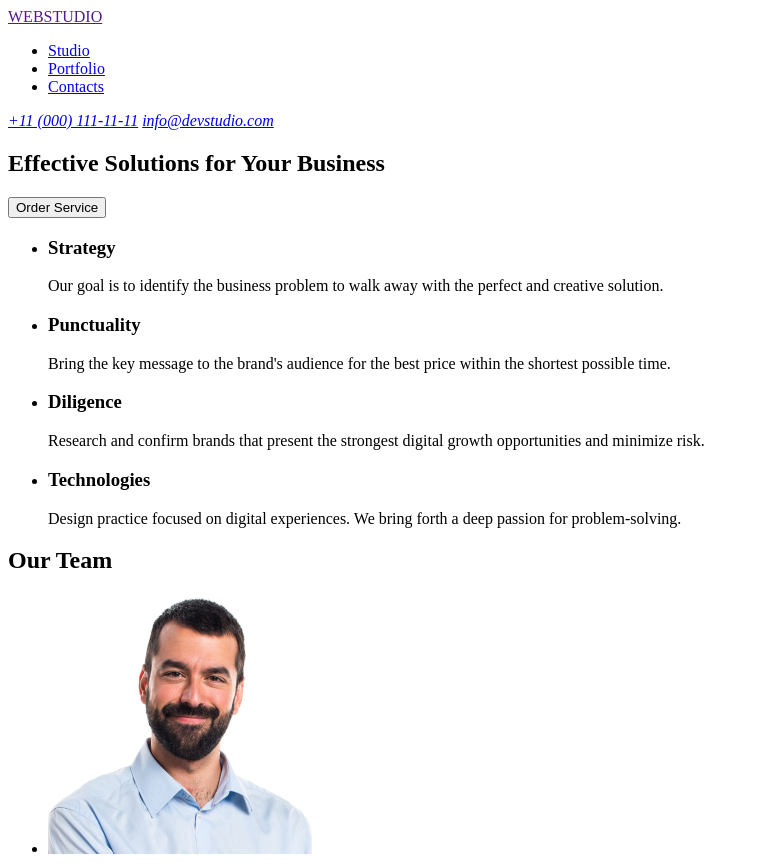
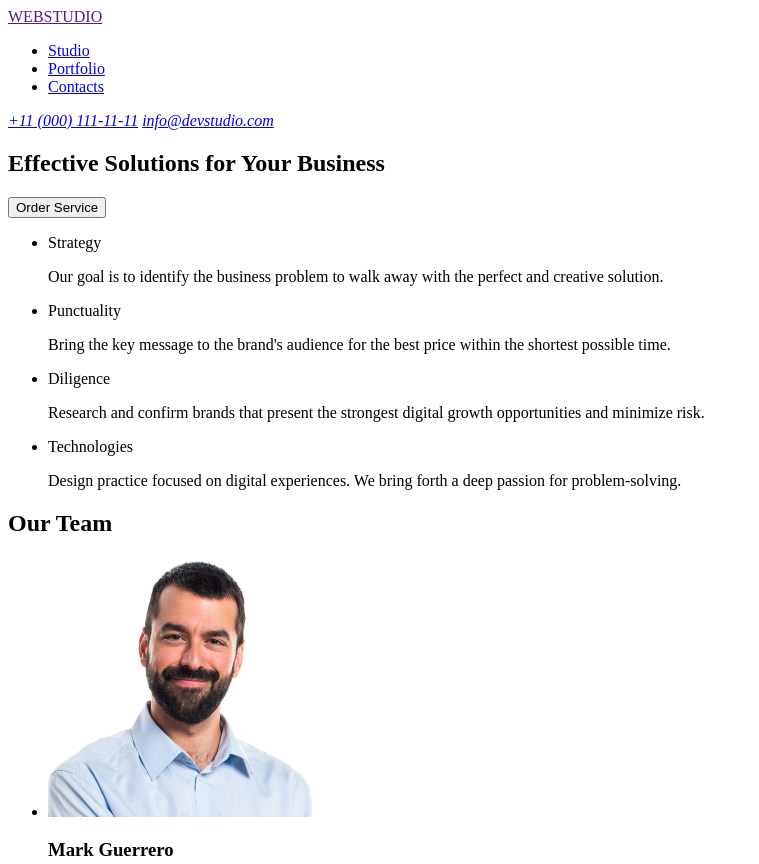
Before and after one commit to sabokk/goit-markup-hw-01, a plain HTML site: page index.html in a window 1280 px wide. Shown: the top 864 px of the page, without its empty margins (0-759 px from the left). Drawn offline with Linux system fonts and the light colour scheme.

Commit message:
change Strategy

```diff
--- a/index.html
+++ b/index.html
@@ -29,28 +29,28 @@
       <section>
         <ul>
           <li>
-            <h3>Strategy</h3>
+            <p>Strategy</p>
             <p>
               Our goal is to identify the business problem to walk away with the
               perfect and creative solution.
             </p>
           </li>
           <li>
-            <h3>Punctuality</h3>
+            <p>Punctuality</p>
             <p>
               Bring the key message to the brand's audience for the best price
               within the shortest possible time.
             </p>
           </li>
           <li>
-            <h3>Diligence</h3>
+            <p>Diligence</p>
             <p>
               Research and confirm brands that present the strongest digital
               growth opportunities and minimize risk.
             </p>
           </li>
           <li>
-            <h3>Technologies</h3>
+            <p>Technologies</p>
             <p>
               Design practice focused on digital experiences. We bring forth a
               deep passion for problem-solving.
```
